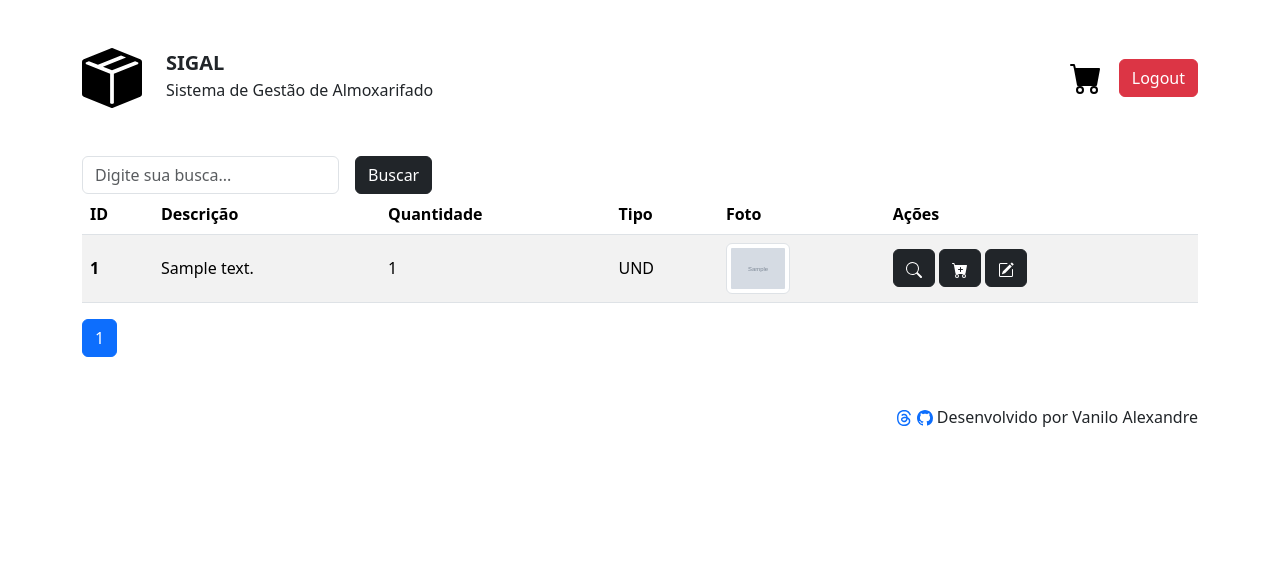
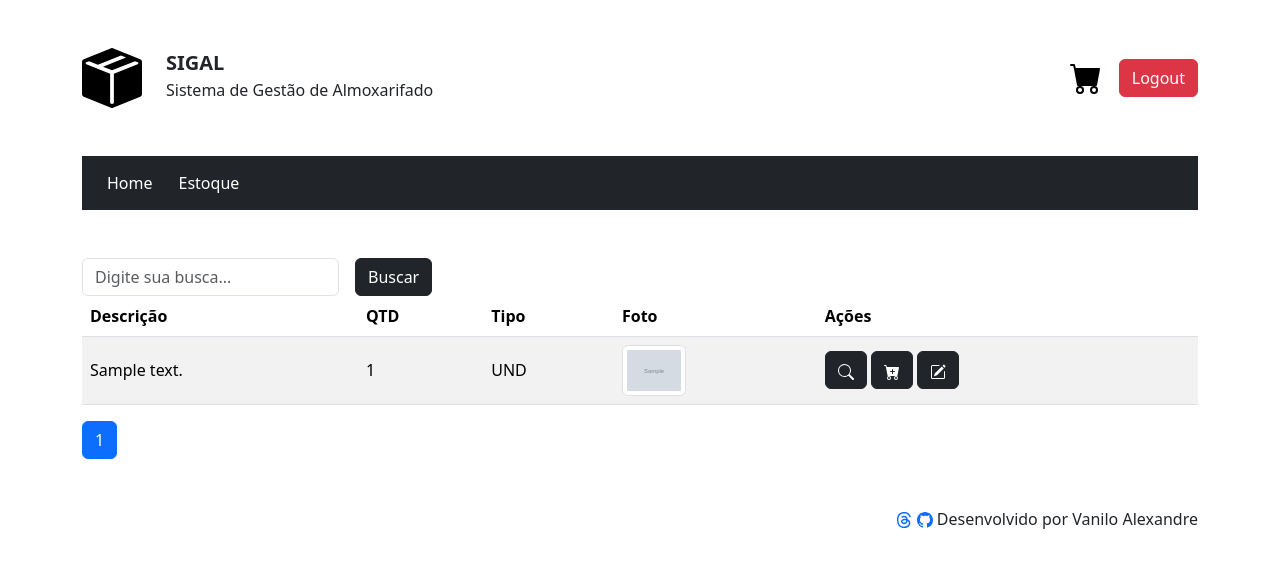
Before and after one commit to Maygriev/SIGAL, a Django app: page /list-material in a window 1280 px wide. Shown: the top 568 px of the page. Run offline with Django 5.2, Linux system fonts and the light colour scheme; a user stored in the database is signed in; tables that the repository leaves empty hold one stand-in row (values such as "Sample post"); grey boxes marked "Sample" are stand-in pictures; some libraries are stand-ins or nearby versions.

Commit message:
Atualizando a exibição do estoque e adicionando uma barra de navegação.

```diff
--- a/templates/carrinho/detailCarrinho.html
+++ b/templates/carrinho/detailCarrinho.html
@@ -9,11 +9,6 @@
 <body>
     <script src="{% static '/scripts/autoSubmit.js' %}"></script>
     <div class="container-sm">
-        <div class="row">
-            <div class="col text-center mx-auto">
-                <a href="{% url 'list-material'%}" class="btn btn-dark">Estoque</a>
-            </div>
-        </div>
         {% if itemCarrinho %}
             <table class="table table-striped align-middle">
                 <thead>
--- a/templates/estoque/buscaMaterial.html
+++ b/templates/estoque/buscaMaterial.html
@@ -21,9 +21,8 @@
         <table class="table table-striped align-middle">
             <thead>
                 <tr>
-                    <th scope="col">ID</th>
                     <th scope="col">Descrição</th>
-                    <th scope="col">Quantidade</th>
+                    <th scope="col">QTD</th>
                     <th scope="col">Tipo</th>
                     <th scope="col">Foto</th>
                     <th scope="col">Ações</th>
--- a/templates/estoque/listarMaterial.html
+++ b/templates/estoque/listarMaterial.html
@@ -21,9 +21,8 @@
         <table class="table table-striped align-middle">
             <thead>
                 <tr>
-                    <th scope="col">ID</th>
                     <th scope="col">Descrição</th>
-                    <th scope="col">Quantidade</th>
+                    <th scope="col">QTD</th>
                     <th scope="col">Tipo</th>
                     <th scope="col">Foto</th>
                     <th scope="col">Ações</th>
--- a/templates/estoque/materialTable.html
+++ b/templates/estoque/materialTable.html
@@ -2,7 +2,6 @@
 {% if cards %}
 {% for material in cards %}
 <tr>
-    <th scope="row">{{material.id}}</th>
     <td>{{material.desc}}</td>
     <td>{{material.qtd}}</td>
     <td>{{material.tipo}}</td>
--- /dev/null
+++ b/templates/partials/navbar.html
@@ -0,0 +1,8 @@
+<div class="container-sm mb-5">
+    <nav class="navbar navbar-dark bg-dark">
+        <div class="container-fluid justify-content-start">
+            <a href="{% url 'home'%}" class="btn btn-dark">Home</a>
+            <a href="{% url 'list-material'%}" class="btn btn-dark">Estoque</a>
+        </div>
+    </nav>
+</div>
--- a/templates/shared/base.html
+++ b/templates/shared/base.html
@@ -18,6 +18,7 @@
 
     <body>
         {% include 'partials/header.html' %}
+        {% include 'partials/navbar.html' %}
         {% block content %}{% endblock %}
         {% include 'partials/footer.html' %}
     </body>
```
